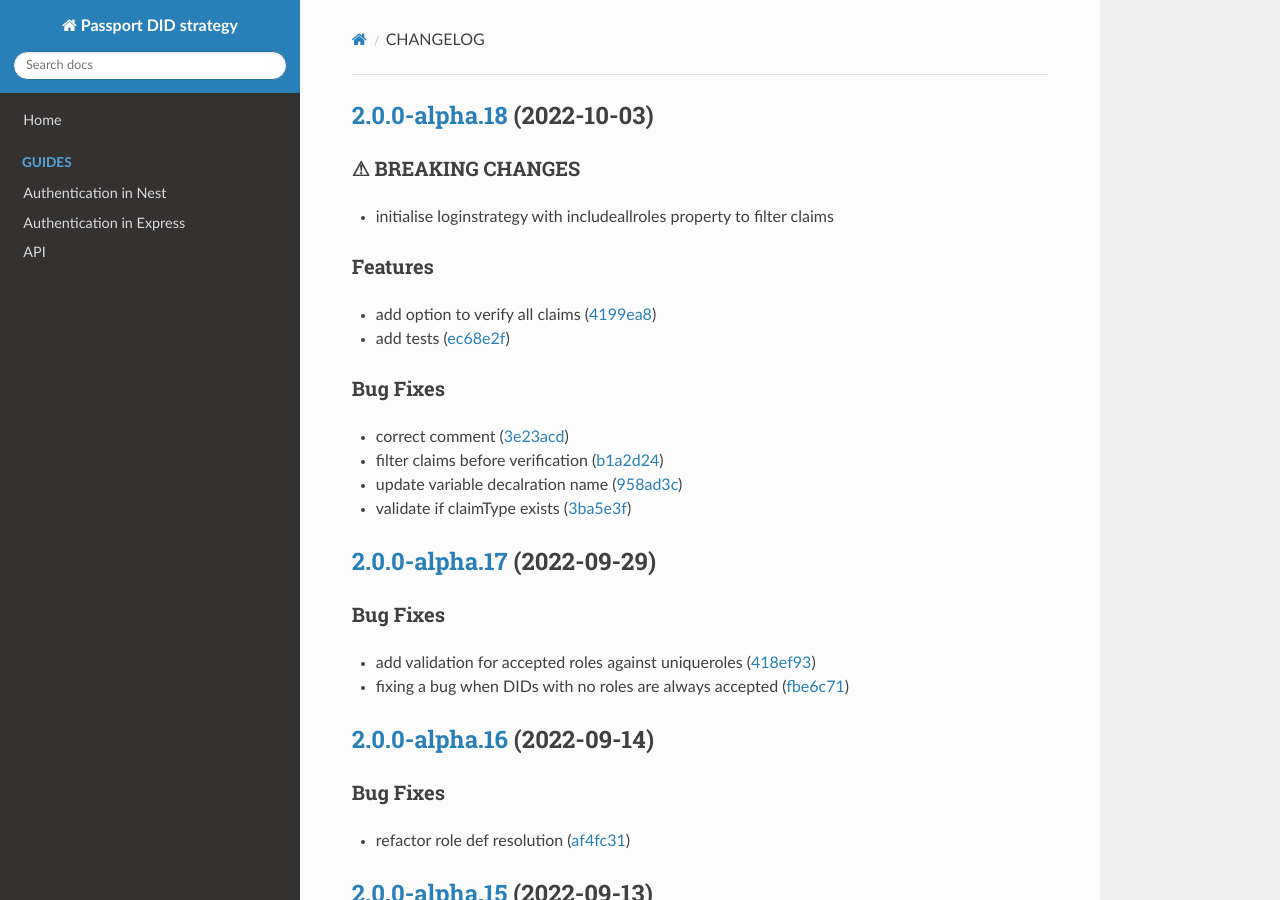
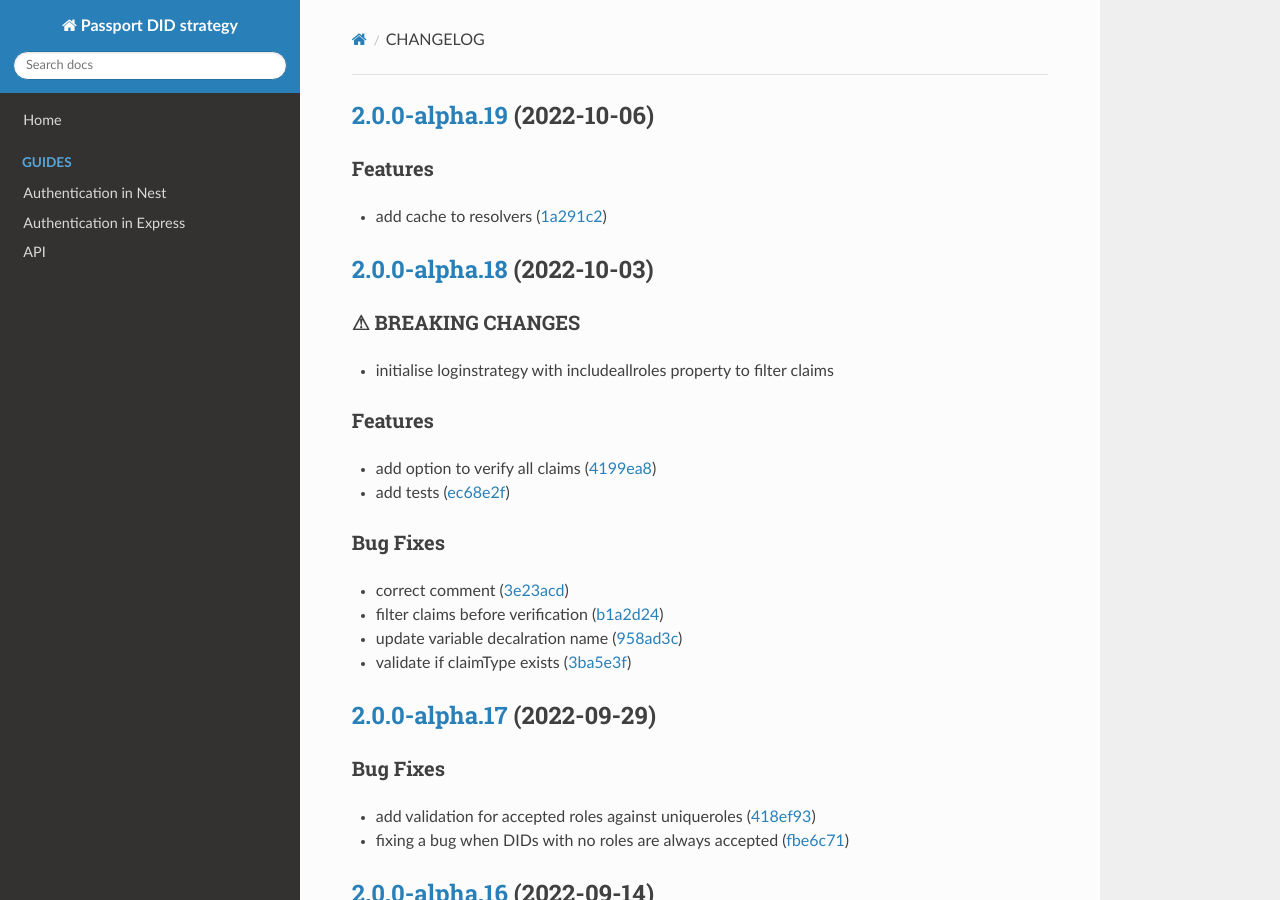
Before and after one commit to energywebfoundation/passport-did-auth, an MkDocs documentation site: the page built from docs/CHANGELOG.md, in a window 1280 px wide and 900 px high. Built offline with MkDocs 1.6.1, drawn with Linux system fonts in a browser that asks for light colours; nearby versions of some CDN libraries.

Commit message:
chore(release): 2.0.0-alpha.19 [skip ci]
## [2.0.0-alpha.19](https://github.com/energywebfoundation/passport-did-auth/compare/v2.0.0-alpha.18...v2.0.0-alpha.19) (2022-10-06)

### Features

* add cache to resolvers ([1a291c2](https://github.com/energywebfoundation/passport-did-auth/commit/1a291c2db1c197d2230a4f1a662623a34fdac067))

```diff
--- a/docs/CHANGELOG.md
+++ b/docs/CHANGELOG.md
@@ -1,3 +1,10 @@
+## [2.0.0-alpha.19](https://github.com/energywebfoundation/passport-did-auth/compare/v2.0.0-alpha.18...v2.0.0-alpha.19) (2022-10-06)
+
+
+### Features
+
+* add cache to resolvers ([1a291c2](https://github.com/energywebfoundation/passport-did-auth/commit/1a291c2db1c197d2230a4f1a662623a34fdac067))
+
 ## [2.0.0-alpha.18](https://github.com/energywebfoundation/passport-did-auth/compare/v2.0.0-alpha.17...v2.0.0-alpha.18) (2022-10-03)
 
 
--- a/package.json
+++ b/package.json
@@ -1,6 +1,6 @@
 {
   "name": "passport-did-auth",
-  "version": "2.0.0-alpha.18",
+  "version": "2.0.0-alpha.19",
   "description": "",
   "main": "dist/index.js",
   "types": "dist/index.d.ts",
```
